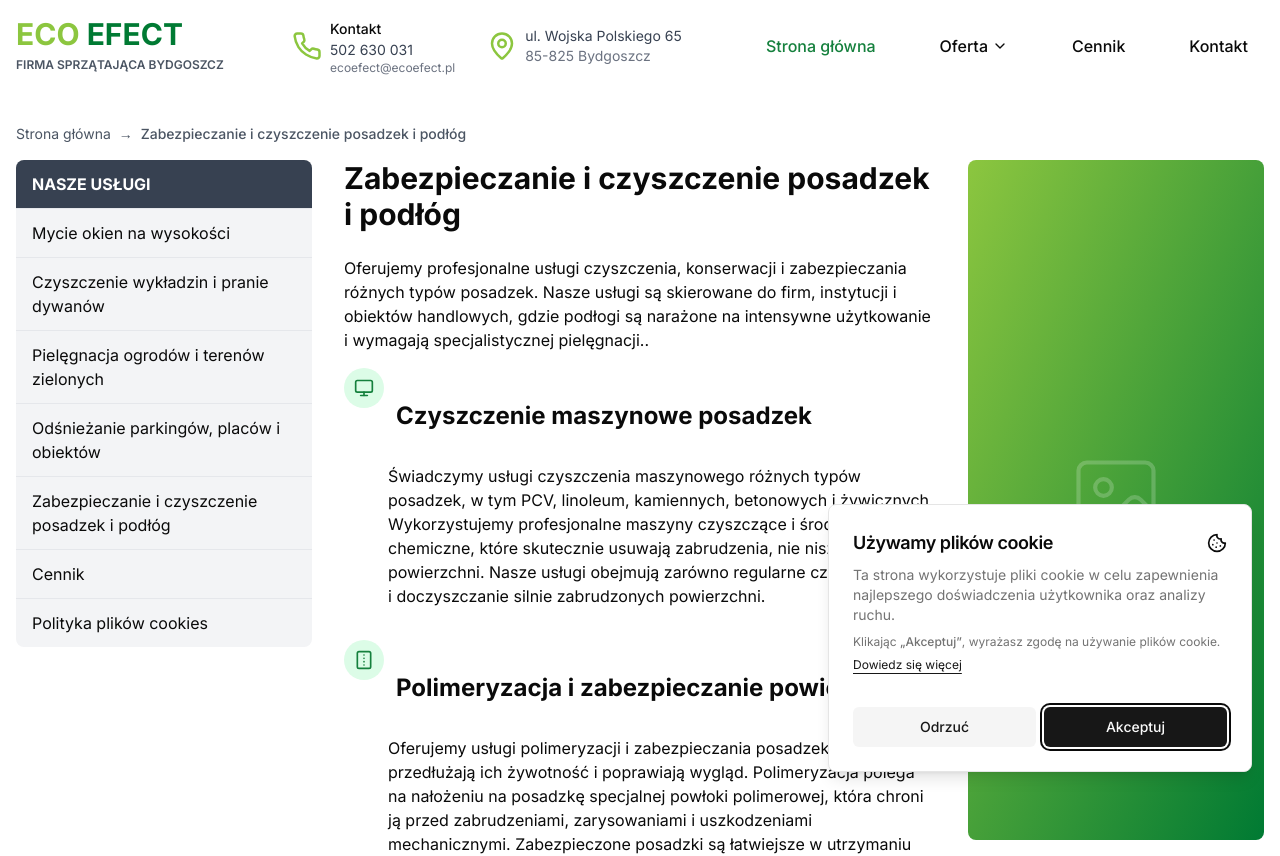
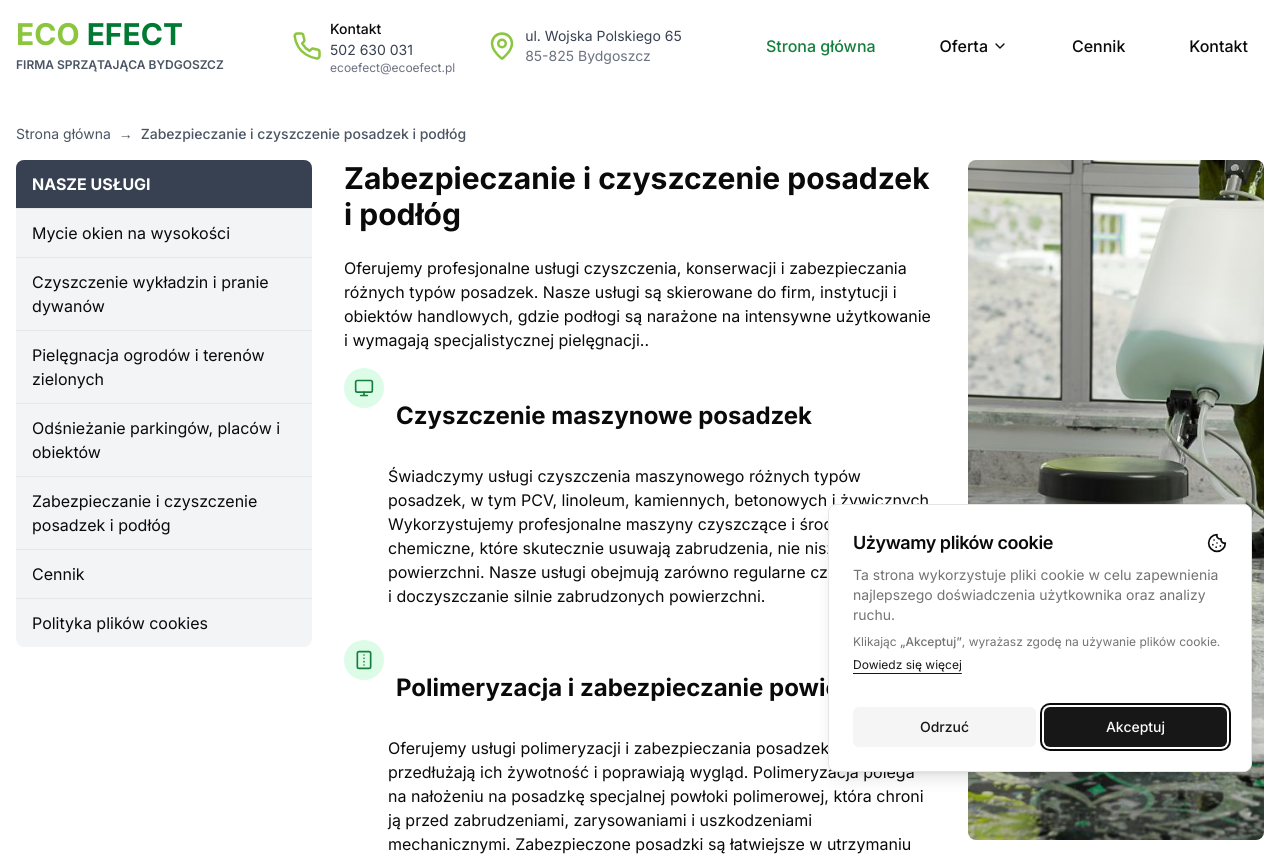
Before and after one commit to qu33rk/ecoefect-dev, a Next.js app: page /czyszczenie-polimeryzacja-posadzek in a window 1280 px wide. Shown: the top 856 px of the page. Built offline with nearby package versions, Linux system fonts and the light colour scheme.

Commit message:
Update page.tsx

```diff
--- a/app/czyszczenie-polimeryzacja-posadzek/page.tsx
+++ b/app/czyszczenie-polimeryzacja-posadzek/page.tsx
@@ -43,6 +43,7 @@ export default function PosadzkiPage() {
       <ServiceLayout
         title="Zabezpieczanie i czyszczenie posadzek i podłóg"
         pageName="Zabezpieczanie i czyszczenie posadzek i podłóg"
+        imageUrl="/czyszczenie-podlogi.jpg"
       >
         <div className="prose max-w-none">
           <p className="mb-6">
```
